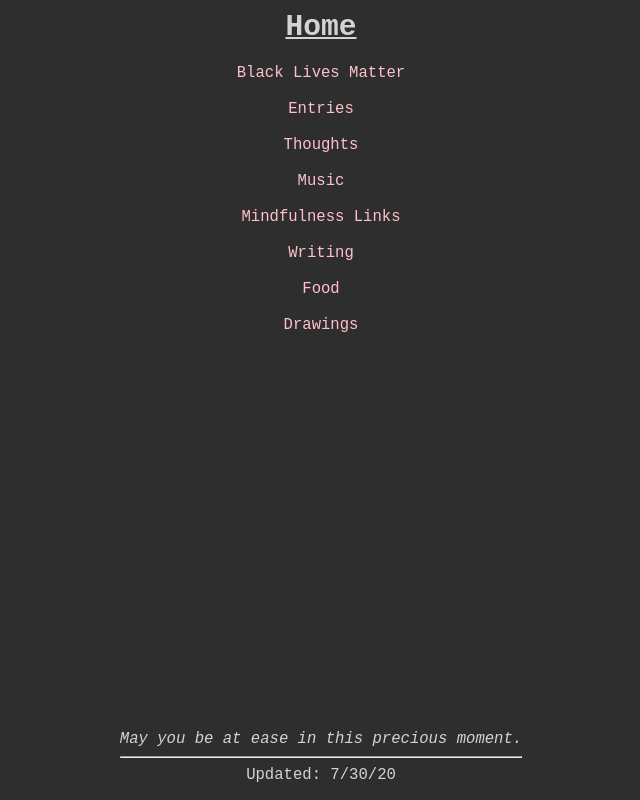
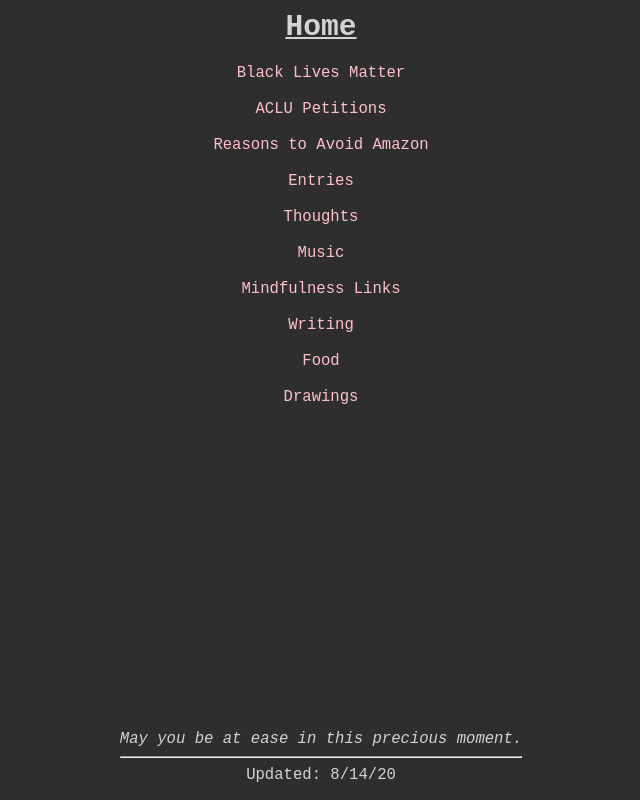
Before and after one commit to TheSre/oldSite, a plain HTML site: page index.html in a window 1280 px wide. Shown: the whole page, without its empty margins (319-959 px from the left). Drawn offline with Linux system fonts and the light colour scheme.

Commit message:
added links for petitions and reasons to avoid Amazon

```diff
--- a/index.html
+++ b/index.html
@@ -11,6 +11,9 @@
       <h1><u>Home</u></h1>
       <br>
         <a href="BlackLivesMatter">Black Lives Matter</a><br><br>
+        <a href="https://www.aclu.org/action/">ACLU Petitions</a><br><br>
+        <a href="https://stallman.org/amazon.html">Reasons to Avoid Amazon
+        </a><br><br>
         <a href="entries/">Entries</a><br><br>
         <a href="thoughts">Thoughts</a><br><br>
         <a href="music">Music</a><br><br>
@@ -24,7 +27,7 @@
         <!--Last updated: 2019-07-14 (01:18 PM)-->
         <i>May you be at ease in this precious moment.</i>
         <hr>
-        Updated: 7/30/20
+        Updated: 8/14/20
 		</div>
 		</footer>
 	</body>
```
